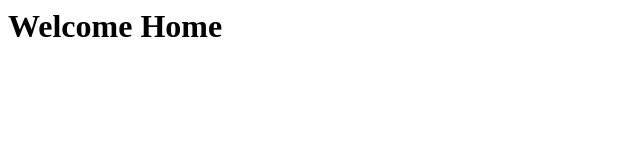
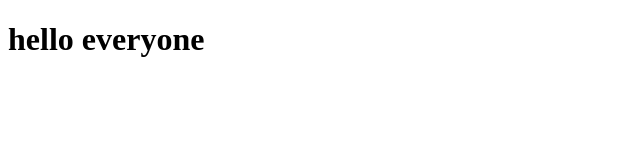
Before and after one commit to oyenikekniche/testing, a plain HTML site: page index.html in a window 1280 px wide. Shown: the whole page, without its empty margins (0-640 px from the left). Drawn offline with Linux system fonts and the light colour scheme.

Commit message:
i edited my index.html

```diff
--- a/index.html
+++ b/index.html
@@ -1 +1,14 @@
-<h1>Welcome Home</h1>
+<!DOCTYPE html>
+<html lang="en">
+<head>
+    <meta charset="UTF-8">
+    <meta name="viewport" content="width=device-width, initial-scale=1.0">
+    <title>Document</title>
+</head>
+<body>
+<h1>
+        hello everyone
+
+</h1>
+</body>
+</html>
```
